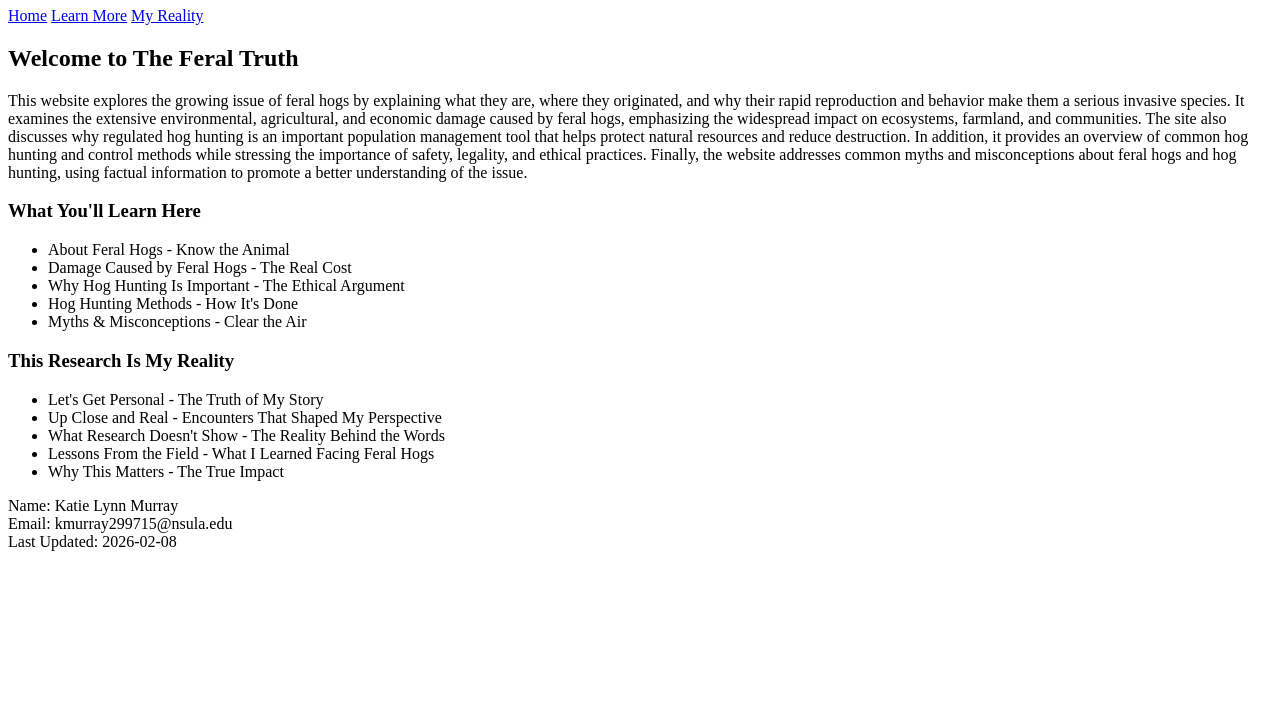
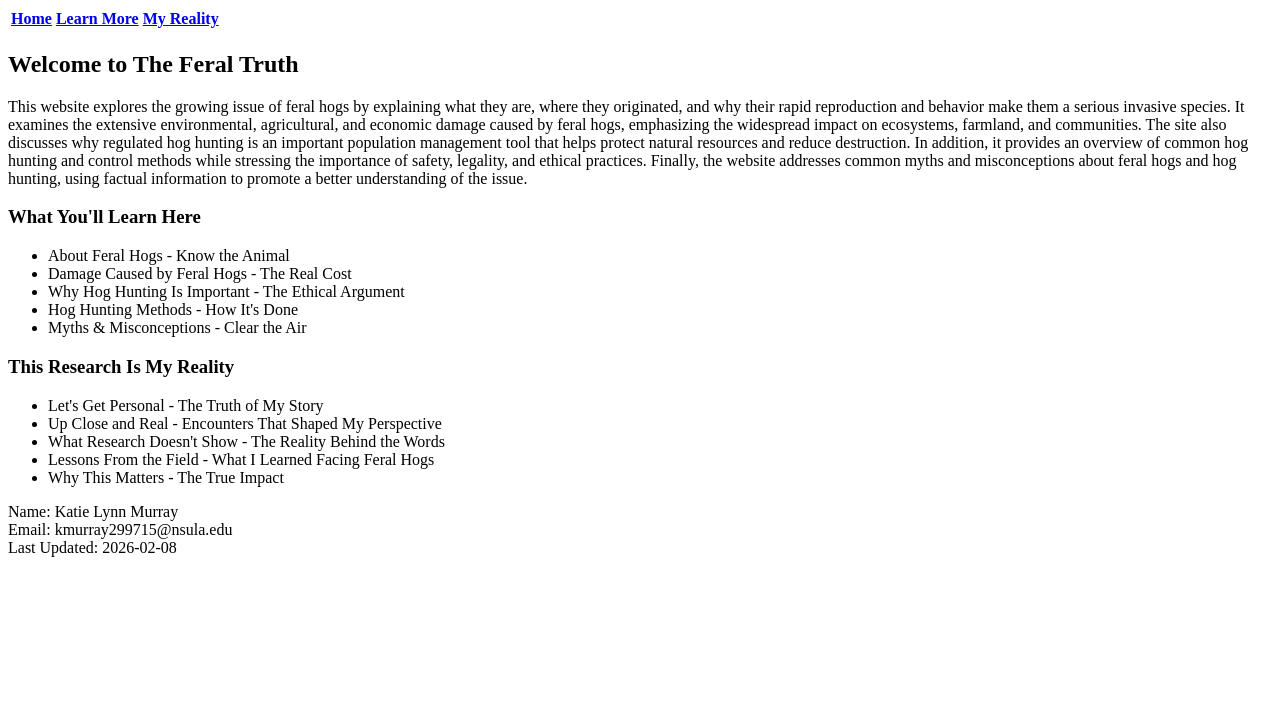
Before and after one commit to KatieLynn2004/cis3020lab, a plain HTML site: page index.html in a window 1280 px wide. Shown: the part 73-800 px from the top of the page. Drawn offline with Linux system fonts and the light colour scheme.

Commit message:
possible table

```diff
--- a/index.html
+++ b/index.html
@@ -10,12 +10,13 @@
         <h1>Hog Hunting: The Feral Truth</h1>
     </header>
 
-    <nav>
-        <a href="index.html ">Home</a>
-        <a href="learn.html">Learn More</a>
-        <a href="reality.html">My Reality</a>
-
-    </nav>
+    <table>
+      <tr>
+        <th><a href="index.html ">Home</a></th>
+        <th><a href="learn.html">Learn More</a></th>
+        <th><a href="reality.html">My Reality</a></th>
+      </tr>
+    </table>
 
     <main>
         <section>
```
